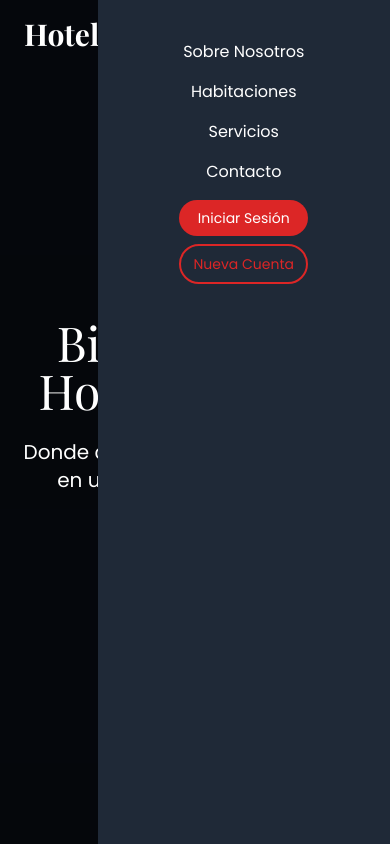
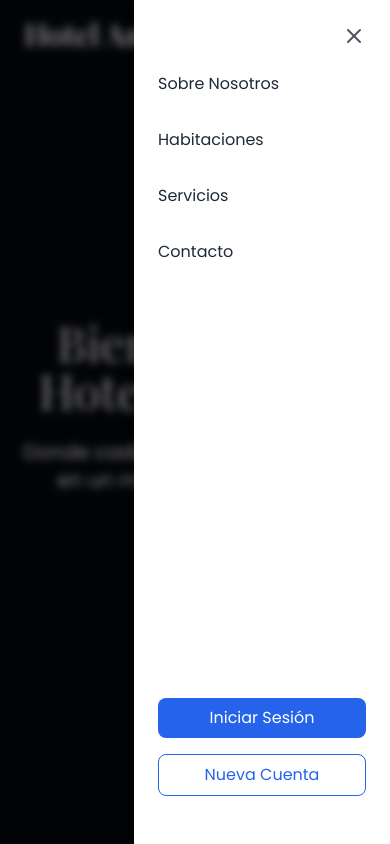
Before and after one commit to DarioRafael/HotelAmigues, a React (Create React App) app: page / in a window 390 px wide. Both pictures are taken after a click on the button "Abrir menú". Shown: the top 844 px of the page. Built offline with nearby package versions, Linux system fonts and the light colour scheme.

Commit message:
Nuevas mejoras para celular

```diff
--- a/package.json
+++ b/package.json
@@ -7,6 +7,7 @@
     "@testing-library/jest-dom": "^5.17.0",
     "@testing-library/react": "^13.4.0",
     "@testing-library/user-event": "^13.5.0",
+    "lucide-react": "^0.451.0",
     "react": "^18.3.1",
     "react-dom": "^18.3.1",
     "react-scripts": "5.0.1",
--- a/src/App.js
+++ b/src/App.js
@@ -1,20 +1,22 @@
-import React, { useState, useEffect } from 'react';
-import './styles/global.css'; // Importamos los estilos globales
+import React, { useState, useEffect, useRef } from 'react';
+import './styles/global.css';
 import facebookIcon from './images/icon-facebook.webp';
 import twitterIcon from './images/icon-twitter.webp';
 import instagramIcon from './images/icon-instagram.webp';
 import backWallpaper from './images/back-wallpaper-amigues.webp';
-import Login from './pages/Login'; // Importa el componente de inicio de sesión
-import Register from './pages/Register'; // Importa el componente de registro
-import { MenuIcon, XIcon } from '@heroicons/react/outline'; // Iconos para el menú móvil
+import Login from './components/Login';
+import Register from './components/Register';
+import MobileMenu from './components/MobileMenu';
+import { MenuIcon, XIcon } from '@heroicons/react/outline';
 
 function App() {
   const [mostrarSesion, setMostrarSesion] = useState(false);
   const [mostrarRegistro, setMostrarRegistro] = useState(false);
   const [isScrolled, setIsScrolled] = useState(false);
-  const [isMenuOpen, setIsMenuOpen] = useState(false); // Estado para el menú móvil
+  const [isMenuOpen, setIsMenuOpen] = useState(false);
+  const menuRef = useRef(null);
+  const buttonRef = useRef(null);
 
-  // Efecto para manejar el scroll
   useEffect(() => {
     const handleScroll = () => {
       setIsScrolled(window.scrollY > 50);
@@ -28,22 +30,35 @@ function App() {
       });
     };
 
+    const handleClickOutside = (event) => {
+      if (isMenuOpen &&
+          menuRef.current &&
+          !menuRef.current.contains(event.target) &&
+          !buttonRef.current.contains(event.target)) {
+        setIsMenuOpen(false);
+      }
+    };
+
     window.addEventListener('scroll', handleScroll);
-    handleScroll(); // Llamada inicial
+    document.addEventListener('mousedown', handleClickOutside);
+    handleScroll();
 
-    return () => window.removeEventListener('scroll', handleScroll);
-  }, []);
+    return () => {
+      window.removeEventListener('scroll', handleScroll);
+      document.removeEventListener('mousedown', handleClickOutside);
+    };
+  }, [isMenuOpen]);
 
   const iniciarFuncion = () => {
     setMostrarSesion(true);
     setMostrarRegistro(false);
-    if (isMenuOpen) toggleMenu(); // Cierra el menú si está abierto
+    if (isMenuOpen) setIsMenuOpen(false);
   };
 
   const registroFuncion = () => {
     setMostrarSesion(false);
     setMostrarRegistro(true);
-    if (isMenuOpen) toggleMenu(); // Cierra el menú si está abierto
+    if (isMenuOpen) setIsMenuOpen(false);
   };
 
   const cerrarModales = () => {
@@ -51,80 +66,58 @@ function App() {
     setMostrarRegistro(false);
   };
 
-  const toggleMenu = () => {
-    setIsMenuOpen(!isMenuOpen);
-  };
-
   return (
       <div className="min-h-screen bg-gray-900 text-white">
-        {/* Header */}
-        <header
-            className={`fixed w-full z-50 transition-all duration-300 ${isScrolled ? 'bg-black/70 backdrop-blur-md' : 'bg-transparent'}`}>
+        <header className={`fixed w-full z-40 transition-all duration-300 ${
+            isScrolled ? 'bg-black/70 backdrop-blur-md' : 'bg-transparent'
+        }`}>
           <div className="container mx-auto px-6 py-4">
             <div className="flex justify-between items-center">
-              {/* Logo/Título a la izquierda */}
               <h1 className="text-3xl font-serif font-bold text-white">
                 Hotel Amigues
               </h1>
 
-              {/* Botones de autenticación y menú móvil */}
               <div className="flex items-center">
-                {/* Botones de autenticación para pantallas medianas y superiores */}
+                {/* Botones de autenticación para desktop */}
                 <div className="hidden md:flex items-center space-x-4">
-                  <button onClick={iniciarFuncion} className="btn-primary text-sm">
+                  <button onClick={() => setMostrarSesion(true)} className="btn-primary text-sm">
                     Iniciar Sesión
                   </button>
-                  <button onClick={registroFuncion} className="btn-secondary text-sm">
+                  <button onClick={() => setMostrarRegistro(true)} className="btn-secondary text-sm">
                     Nueva Cuenta
                   </button>
                 </div>
 
-                {/* Botón de menú para pantallas pequeñas */}
+                {/* Botón del menú móvil */}
                 <div className="md:hidden">
-                  <button onClick={toggleMenu} className="text-white focus:outline-none">
-                    {isMenuOpen ? (
-                        <XIcon className="h-6 w-6" />
-                    ) : (
-                        <MenuIcon className="h-6 w-6" />
-                    )}
+                  <button
+                      onClick={() => setIsMenuOpen(true)}
+                      className="text-white focus:outline-none"
+                      aria-label="Abrir menú"
+                  >
+                    <MenuIcon className="h-6 w-6" />
                   </button>
                 </div>
               </div>
             </div>
 
-            {/* Navegación centrada debajo */}
-            {/* Menú para pantallas medianas y superiores */}
+            {/* Navegación desktop */}
             <nav className="hidden md:flex justify-center space-x-6 mt-4">
               <a href="#about" className="hover:text-red-400 transition-colors">Sobre Nosotros</a>
               <a href="#rooms" className="hover:text-red-400 transition-colors">Habitaciones</a>
               <a href="#services" className="hover:text-red-400 transition-colors">Servicios</a>
               <a href="#contact" className="hover:text-red-400 transition-colors">Contacto</a>
             </nav>
-
-            {/* Menú desplegable para pantallas pequeñas */}
-            {isMenuOpen && (
-                <nav
-                    className={`fixed top-0 right-0 h-full bg-gray-800 w-3/4 transform transition-transform duration-300 ease-in-out ${isMenuOpen ? 'translate-x-0' : 'translate-x-full'}`}>
-                  <div className="flex flex-col items-center space-y-4 mt-10">
-                    <a href="#about" className="hover:text-red-400 transition-colors" onClick={toggleMenu}>Sobre Nosotros</a>
-                    <a href="#rooms" className="hover:text-red-400 transition-colors" onClick={toggleMenu}>Habitaciones</a>
-                    <a href="#services" className="hover:text-red-400 transition-colors" onClick={toggleMenu}>Servicios</a>
-                    <a href="#contact" className="hover:text-red-400 transition-colors" onClick={toggleMenu}>Contacto</a>
-                    {/* Botones de autenticación para pantallas pequeñas */}
-                    <div className="flex flex-col items-center space-y-2 mt-4">
-                      <button onClick={iniciarFuncion} className="btn-primary w-full">
-                        Iniciar Sesión
-                      </button>
-                      <button onClick={registroFuncion} className="btn-secondary w-full">
-                        Nueva Cuenta
-                      </button>
-                    </div>
-                  </div>
-                </nav>
-            )}
-
           </div>
         </header>
+
+        {/* Menú móvil como componente separado */}
+        <MobileMenu
+            isOpen={isMenuOpen}
+            onClose={() => setIsMenuOpen(false)}
+            onLoginClick={iniciarFuncion}
+            onRegisterClick={registroFuncion}
+        />
 
         {/* Hero Section con efecto parallax */}
         <section className="parallax h-screen flex items-center justify-center">
@@ -188,15 +181,15 @@ function App() {
               <a href="#" className="footer-link">Términos de Servicio</a>
               <a href="#" className="footer-link">Contacto</a>
             </div>
-            <div className="flex justify-center space-x-4">
+            <div className="flex justify-center space-x-4 social-icons-container">
               <a href="#" className="social-icon">
-                <img src={facebookIcon} alt="Facebook" className="w-6 h-6" />
+                <img src={facebookIcon} alt="Facebook" className="w-6 h-6"/>
               </a>
               <a href="#" className="social-icon">
-                <img src={twitterIcon} alt="Twitter" className="w-6 h-6" />
+                <img src={twitterIcon} alt="Twitter" className="w-6 h-6"/>
               </a>
               <a href="#" className="social-icon">
-                <img src={instagramIcon} alt="Instagram" className="w-6 h-6" />
+                <img src={instagramIcon} alt="Instagram" className="w-6 h-6"/>
               </a>
             </div>
           </div>
--- /dev/null
+++ b/src/components/MobileMenu.js
@@ -0,0 +1,101 @@
+import React, { useRef, useEffect, useState } from 'react';
+import { X } from 'lucide-react';
+
+const MobileMenu = ({ isOpen, onClose, onLoginClick, onRegisterClick }) => {
+    const menuRef = useRef(null);
+    const [isClosing, setIsClosing] = useState(false);
+
+    useEffect(() => {
+        const handleClickOutside = (event) => {
+            if (menuRef.current && !menuRef.current.contains(event.target)) {
+                handleClose();
+            }
+        };
+
+        if (isOpen) {
+            document.addEventListener('mousedown', handleClickOutside);
+        }
+
+        return () => {
+            document.removeEventListener('mousedown', handleClickOutside);
+        };
+    }, [isOpen]);
+
+    const handleClose = () => {
+        setIsClosing(true);
+        setTimeout(() => {
+            setIsClosing(false);
+            onClose();
+        }, 300);
+    };
+
+    const handleLoginClick = () => {
+        handleClose();
+        // Aseguramos que el menú se cierre antes de abrir el modal
+        setTimeout(() => {
+            onLoginClick();
+        }, 300);
+    };
+
+    const handleRegisterClick = () => {
+        handleClose();
+        // Aseguramos que el menú se cierre antes de abrir el modal
+        setTimeout(() => {
+            onRegisterClick();
+        }, 300);
+    };
+
+    if (!isOpen && !isClosing) return null;
+
+    return (
+        <div className={`fixed inset-0 z-50 ${isClosing ? 'animate-fade-out' : 'animate-fade-in'}`}>
+            <div className="absolute inset-0 bg-black/50 backdrop-blur-sm" />
+            <div
+                ref={menuRef}
+                className={`absolute right-0 top-0 h-full w-64 bg-white shadow-lg transform transition-transform duration-300 ease-in-out
+                ${isClosing ? 'translate-x-full' : 'translate-x-0'}`}
+            >
+                <button
+                    onClick={handleClose}
+                    className="absolute top-4 right-4 p-2 rounded-full hover:bg-gray-100"
+                >
+                    <X className="w-6 h-6 text-gray-600" />
+                </button>
+
+                <div className="flex flex-col p-6 pt-16 h-full">
+                    <nav className="space-y-4">
+                        <a href="#about" className="block text-gray-800 hover:text-gray-600 py-2">
+                            Sobre Nosotros
+                        </a>
+                        <a href="#rooms" className="block text-gray-800 hover:text-gray-600 py-2">
+                            Habitaciones
+                        </a>
+                        <a href="#services" className="block text-gray-800 hover:text-gray-600 py-2">
+                            Servicios
+                        </a>
+                        <a href="#contact" className="block text-gray-800 hover:text-gray-600 py-2">
+                            Contacto
+                        </a>
+                    </nav>
+
+                    <div className="mt-auto space-y-4 pb-6">
+                        <button
+                            onClick={handleLoginClick}
+                            className="w-full py-2 px-4 bg-blue-600 text-white rounded-lg hover:bg-blue-700 transition-colors"
+                        >
+                            Iniciar Sesión
+                        </button>
+                        <button
+                            onClick={handleRegisterClick}
+                            className="w-full py-2 px-4 border border-blue-600 text-blue-600 rounded-lg hover:bg-blue-50 transition-colors"
+                        >
+                            Nueva Cuenta
+                        </button>
+                    </div>
+                </div>
+            </div>
+        </div>
+    );
+};
+
+export default MobileMenu;
--- a/src/styles/global.css
+++ b/src/styles/global.css
@@ -1,22 +1,23 @@
 /* src/styles/global.css */
+/* ========= IMPORTS ========= */
 @import url('https://fonts.googleapis.com/css2?family=Playfair+Display:wght@400;500;600;700&family=Lora:wght@400;500;600;700&family=Poppins:wght@300;400;500;600&display=swap');
 
 @tailwind base;
 @tailwind components;
 @tailwind utilities;
 
-/* Estilos base personalizados */
+/* ========= BASE STYLES ========= */
 @layer base {
     html {
         scroll-behavior: smooth;
     }
 
     body {
-        @apply font-sans text-gray-200 bg-gray-900; /* Fondo oscuro para el cuerpo */
+        @apply font-sans text-gray-200 bg-gray-900;
     }
 
     h1, h2, h3, h4, h5, h6 {
-        @apply font-serif text-white; /* Títulos en blanco para mayor legibilidad */
+        @apply font-serif text-white;
     }
 
     a {
@@ -24,12 +25,14 @@
     }
 }
 
-/* Componentes personalizados */
+/* ========= COMPONENT STYLES ========= */
 @layer components {
+    /* --- Container --- */
     .container {
         @apply max-w-7xl mx-auto px-4;
     }
 
+    /* --- Buttons --- */
     .btn-primary {
         @apply bg-red-600 text-white px-4 py-2 rounded-full hover:bg-red-700 transition-colors;
     }
@@ -38,14 +41,17 @@
         @apply border-2 border-red-600 text-red-600 px-4 py-2 rounded-full hover:bg-red-600 hover:text-white transition-colors;
     }
 
+    /* --- Form Elements --- */
     .form-input {
         @apply w-full px-3 py-2 border border-gray-700 rounded-lg focus:ring-2 focus:ring-red-600 focus:border-transparent outline-none;
     }
 
+    /* --- Navigation --- */
     .nav-link {
         @apply transition-colors hover:text-red-400;
     }
 
+    /* --- Header --- */
     header {
         position: fixed;
         width: 100%;
@@ -53,40 +59,104 @@
         transition: all 0.3s ease-in-out;
     }
 
-    /* Asegúrate de que el contenido principal no quede detrás del header */
+    /* --- Main Content Spacing --- */
     main {
-        padding-top: 120px; /* Ajusta este valor según la altura de tu header */
+        padding-top: 120px;
     }
 }
 
-/* Utilidades personalizadas */
+/* ========= UTILITY CLASSES ========= */
 @layer utilities {
+    /* --- Text Effects --- */
     .text-shadow {
         text-shadow: 2px 2px 4px rgba(0, 0, 0, 0.3);
     }
 
+    /* --- Backdrop Effects --- */
     .backdrop-blur {
         backdrop-filter: blur(8px);
     }
+}
 
-    /* Estilos para el menú desplegable en pantallas pequeñas */
-    .menu-dropdown {
-        @apply fixed top-0 right-0 h-full w-3/4 bg-gray-800 transform transition-transform duration-300 ease-in-out;
-        backdrop-filter: none; /* Elimina el efecto de difuminado aquí */
-        background-color: rgba(31, 41, 55, 0.95); /* Fondo oscuro semi-transparente */
+/* ========= MOBILE MENU STYLES ========= */
+/* --- Menu Container --- */
+.mobile-menu {
+    @apply fixed top-0 right-0 h-full w-3/4 bg-gray-800 transform transition-transform duration-300 ease-in-out overflow-y-auto;
+    box-shadow: -4px 0 15px rgba(0, 0, 0, 0.3);
+    animation: slideIn 0.3s ease-out forwards;
+}
+
+.mobile-menu-closing {
+    animation: slideOut 0.3s ease-out forwards;
+}
+
+/* --- Menu Overlay --- */
+.mobile-menu-overlay {
+    @apply fixed inset-0 bg-black bg-opacity-50 transition-opacity duration-300;
+    animation: fadeIn 0.3s ease-out forwards;
+}
+
+.mobile-menu-overlay-closing {
+    animation: fadeOut 0.3s ease-out forwards;
+}
+
+/* --- Menu Links --- */
+.mobile-menu-link {
+    @apply block w-full py-2 text-center hover:text-red-400 transition-colors;
+}
+
+/* --- Menu Content Padding --- */
+.mobile-menu-content {
+    @apply p-6;
+}
+
+/* --- Close Button --- */
+.close-button {
+    @apply absolute top-4 right-4 text-white hover:text-red-400 transition-colors;
+}
+
+/* --- Menu Animations --- */
+@keyframes slideIn {
+    from {
+        transform: translateX(100%);
+        opacity: 0;
     }
-
-    /* Utiliza la clase para mostrar el menú */
-    .menu-dropdown-hidden {
-        @apply translate-x-full; /* Oculta el menú inicialmente */
-    }
-
-    .menu-dropdown-visible {
-        @apply translate-x-0; /* Muestra el menú cuando está abierto */
+    to {
+        transform: translateX(0);
+        opacity: 1;
     }
 }
 
-/* Animaciones para elementos al hacer scroll */
+@keyframes slideOut {
+    from {
+        transform: translateX(0);
+        opacity: 1;
+    }
+    to {
+        transform: translateX(100%);
+        opacity: 0;
+    }
+}
+
+@keyframes fadeIn {
+    from {
+        opacity: 0;
+    }
+    to {
+        opacity: 1;
+    }
+}
+
+@keyframes fadeOut {
+    from {
+        opacity: 1;
+    }
+    to {
+        opacity: 0;
+    }
+}
+
+/* ========= SCROLL ANIMATIONS ========= */
 .reveal {
     opacity: 0;
     transform: translateY(30px);
@@ -98,14 +168,14 @@
     transform: translateY(0);
 }
 
-/* Estilos para el modal */
+/* ========= MODAL STYLES ========= */
 .modal-overlay {
-    @apply fixed inset-0 bg-black bg-opacity-75 backdrop-blur-sm; /* Fondo oscuro del modal */
+    @apply fixed inset-0 bg-black bg-opacity-75 backdrop-blur-sm;
     z-index: 50;
 }
 
 .modal-content {
-    @apply bg-gray-800 rounded-lg shadow-xl p-6 max-w-md w-full mx-4; /* Fondo gris oscuro para el contenido del modal */
+    @apply bg-gray-800 rounded-lg shadow-xl p-6 max-w-md w-full mx-4;
     animation: modal-appear 0.3s ease-out;
 }
 
@@ -120,7 +190,7 @@
     }
 }
 
-/* Efectos hover para las tarjetas de habitaciones */
+/* ========= ROOM CARD STYLES ========= */
 .room-card {
     @apply transition-all duration-300 bg-gray-800 rounded-lg;
 }
@@ -137,42 +207,55 @@
     @apply scale-105;
 }
 
-/* Efecto parallax para el hero */
+/* ========= PARALLAX EFFECT ========= */
 .parallax {
     @apply relative min-h-screen bg-fixed bg-center bg-cover;
     background-attachment: fixed;
-    background-color: rgba(0, 0, 0, 0.5); /* Color de fondo semi-transparente */
+    background-color: rgba(0, 0, 0, 0.5);
 }
 
-/* Estilos para el footer */
+/* ========= FOOTER STYLES ========= */
 .footer-link {
     @apply text-gray-400 hover:text-red-400 transition-colors;
 }
 
 .social-icon {
-    @apply w-8 h-8 text-gray-400 transition-transform duration-300 ease-in-out;
+    @apply text-gray-400 transition-transform duration-300 ease-in-out;
 }
 
 .social-icon:hover {
     @apply scale-110 text-red-400;
 }
 
-/* Responsividad adicional */
+/* ========= RESPONSIVE STYLES ========= */
 @media (max-width: 768px) {
-    /* Ajustes específicos para el menú desplegable */
+    /* --- Mobile Menu Adjustments --- */
     .menu-dropdown {
         @apply fixed top-0 right-0 h-full w-3/4 bg-gray-800 transform transition-transform duration-300 ease-in-out;
     }
 
+    /* --- Button Sizes --- */
     .btn-primary, .btn-secondary {
         @apply px-3 py-2 text-sm;
     }
 
+    /* --- Room Card Width --- */
     .room-card {
         @apply w-full;
     }
 
+    /* --- Disable Fixed Background on Mobile --- */
     .parallax {
         background-attachment: scroll;
     }
+
+    /* --- Larger Social Icons for Mobile --- */
+    .social-icon {
+        @apply w-10 h-10; /* Aumentado de w-8 h-8 a w-10 h-10 */
+    }
+
+    /* --- Social Icons Container Spacing --- */
+    .social-icons-container {
+        @apply space-x-6; /* Más espacio entre iconos en móvil */
+    }
 }
```
Also changed, not shown: src/components/Login.js (renamed from src/pages/Login.js), src/components/Register.js (renamed from src/pages/Register.js), 1 other file (tests, documents, lock files or other folders).
